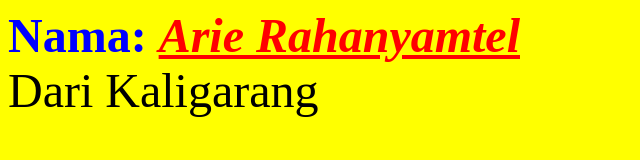
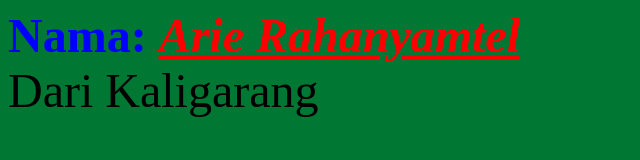
Before and after one commit to ari-tutorial/belajar.bikin.web, a plain HTML site: page index.html in a window 1280 px wide. Shown: the whole page, without its empty margins (0-640 px from the left). Drawn offline with Linux system fonts and the light colour scheme.

Commit message:
Menambahkan Warna Di Html

```diff
--- a/index.html
+++ b/index.html
@@ -4,7 +4,7 @@
 		<title> Open Source </title>
 
 		</head>
-	<body bgcolor="yellow">
+	<body bgcolor="#007733">
 			<!-- Ini Adalah Bagian Body Nya -->
 			<font size="10" color="blue">
 			<b>Nama: <font size="10" color="red">
```
